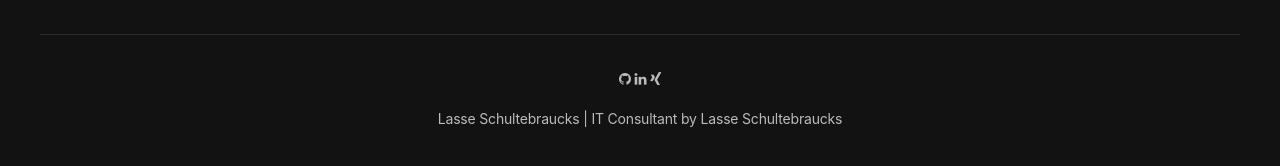
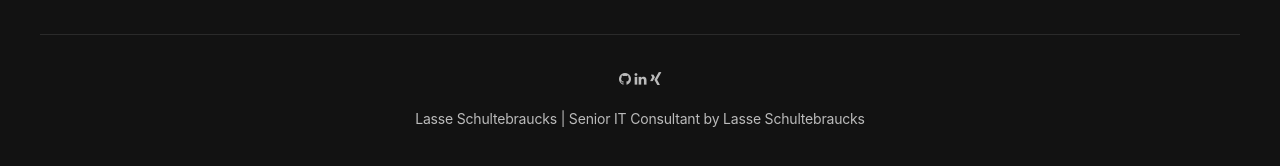
Before and after one commit to LSchultebraucks/lschultebraucks.github.io, a Jekyll site: the page built from index.html, in a window 1280 px wide and 900 px high, scrolled down 1390 px. Shown: the part 729-895 px from the top of the window. Built offline with Jekyll 4.4.1, drawn with Linux system fonts in a browser that asks for light colours; the list of posts is cut into pages by our own code; some of the changed text lies outside the part shown.

Commit message:
update title to Senior IT Consultant
Co-Authored-By: Claude Opus 4.6 (1M context) <noreply@anthropic.com>

```diff
--- a/_config.yml
+++ b/_config.yml
@@ -21,7 +21,7 @@ plugins:             [jekyll-paginate, jekyll-sitemap, jekyll-feed, jekyll-seo-t
 
 # Customise atom feed settings (this is where Jekyll-Feed gets configuration information)
 title:		           'Lasse Schultebraucks'
-description:	       'IT Consultant'
+description:	       'Senior IT Consultant'
 author:              'Lasse Schultebraucks'
 
 # RSS 2.0 can be used instead of Atom by uncommenting following two lines
--- a/index.html
+++ b/index.html
@@ -9,7 +9,7 @@ title: Home
       <img src="{{site.url}}/assets/img/lasse.jpg" alt="Lasse Schultebraucks" class="profile-image">
       <div class="profile-info">
         <h1>Lasse Schultebraucks</h1>
-        <p class="subtitle">IT Consultant at <a href="https://www.brockhaus-ag.de/" target="_blank">BROCKHAUS AG</a></p>
+        <p class="subtitle">Senior IT Consultant at <a href="https://www.brockhaus-ag.de/" target="_blank">BROCKHAUS AG</a></p>
         <p class="experience"><span id="years-experience" data-start-date="{{ site.data.settings.career.start_date }}">Over 5 years</span> of experience in full-stack development</p>
       </div>
     </div>
```
